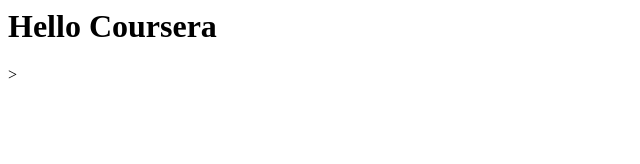
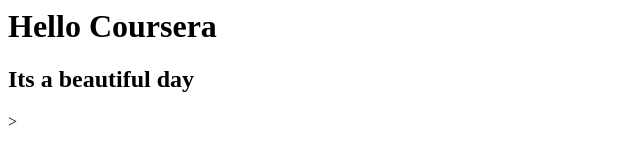
Before and after one commit to StephenAbikoye/coursera-test, a plain HTML site: page site/index.html in a window 1280 px wide. Shown: the whole page, without its empty margins (0-640 px from the left). Drawn offline with Linux system fonts and the light colour scheme.

Commit message:
Small addition to our page content.

```diff
--- a/site/index.html
+++ b/site/index.html
@@ -6,5 +6,6 @@
 </head>
 <body>
 <h1>Hello Coursera</h1>
+<h2>Its a beautiful day</h2>
 </body>
 </html>>
```
